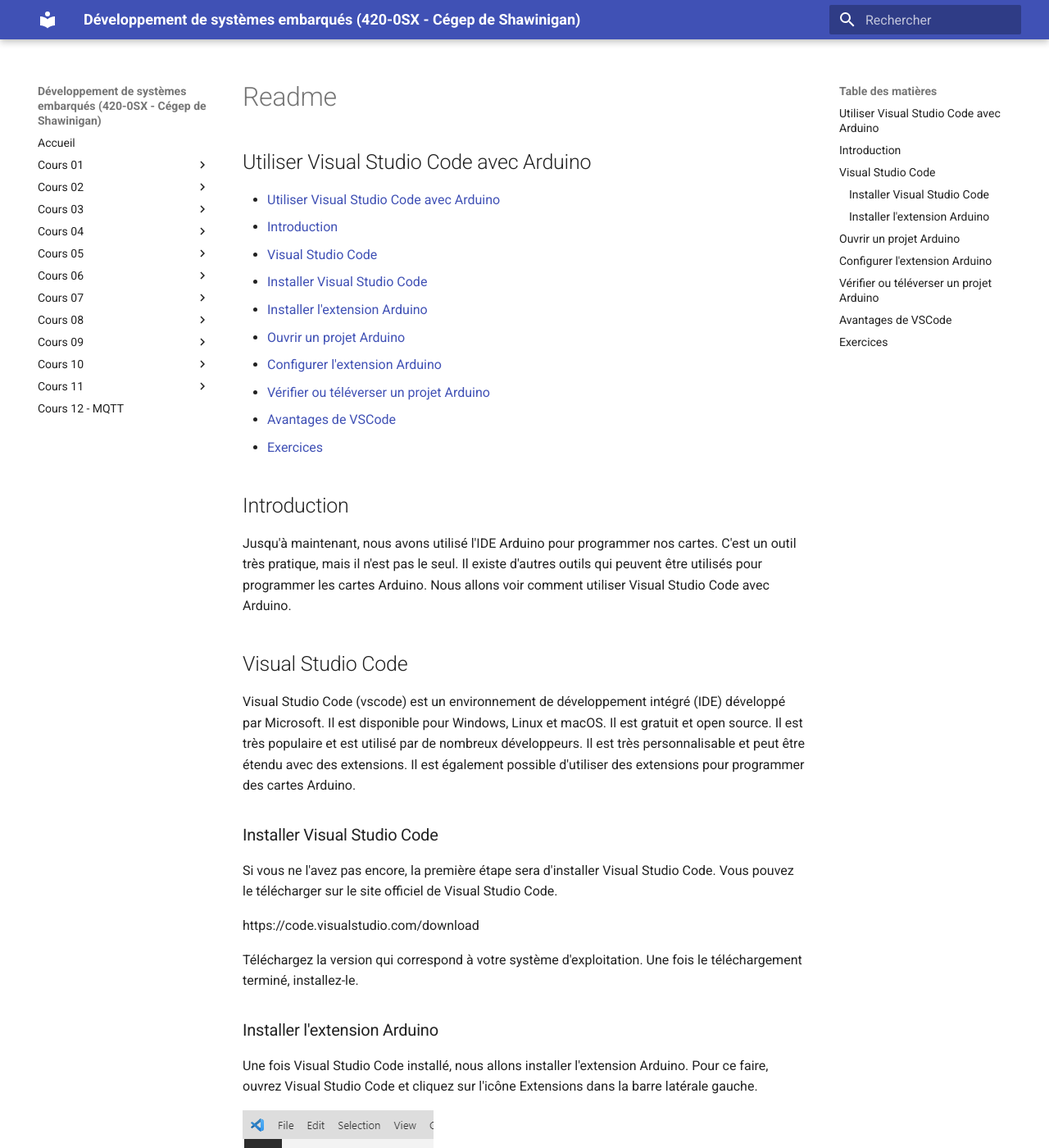
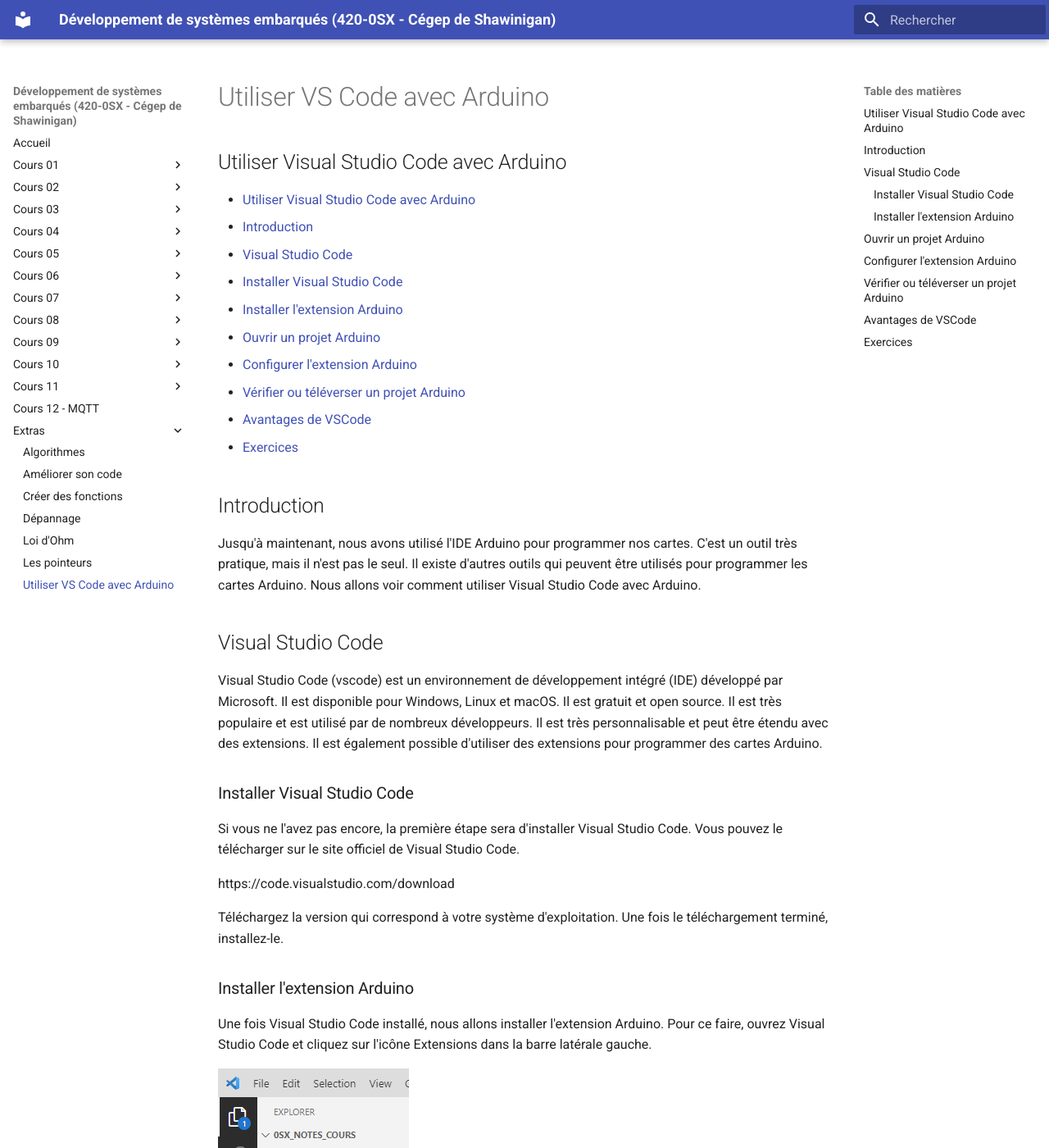
Before and after one commit to nbourre/0sx_notes_cours, an MkDocs documentation site: the page built from docs/extras/coder_avec_vscode/index.md, in a window 1280 px wide and 1400 px high. Shown: the whole window at 82% size. Built offline with MkDocs 1.6.1 and Material for MkDocs 9.7.7, drawn with Linux system fonts in a browser that asks for light colours.

Commit message:
Ajout des extras dans le menu et élargissement de la fenêtre de vue

```diff
--- /dev/null
+++ b/docs/stylesheets/extra.css
@@ -0,0 +1,3 @@
+.md-grid {
+    max-width: initial;
+}
--- a/mkdocs.yml
+++ b/mkdocs.yml
@@ -29,6 +29,8 @@
 extra_javascript:
   - https://cdn.jsdelivr.net/npm/mathjax@3/es5/tex-mml-chtml.js
 
+extra_css:
+  - stylesheets/extra.css
 
 nav:
   - Accueil: index.md
@@ -87,3 +89,11 @@
     - Résumé: c11/index.md
     - Wifi: c11/c11a_wifi/index.md
   - Cours 12 - MQTT: c12/index.md
+  - Extras:
+    - Algorithmes: extras/algorithmes.md
+    - Améliorer son code: extras/ameliorer_son_code.md
+    - Créer des fonctions: extras/C0x_fonctions_perso.md
+    - Dépannage: extras/depannage.md
+    - Loi d'Ohm: extras/loi_dohm.md
+    - Les pointeurs: extras/pointeurs.md
+    - Utiliser VS Code avec Arduino: extras/coder_avec_vscode/index.md
```
Also changed, not shown: docs/c03/C03a_sans_delai.md (+1 -0 lines), docs/c03/index.md (+3 -3 lines), docs/extras/index.md (deleted, +0 -6 lines), docs/extras/coder_avec_vscode/index.md (renamed from docs/extras/coder_avec_vscode/readme.md), 1 other file.
